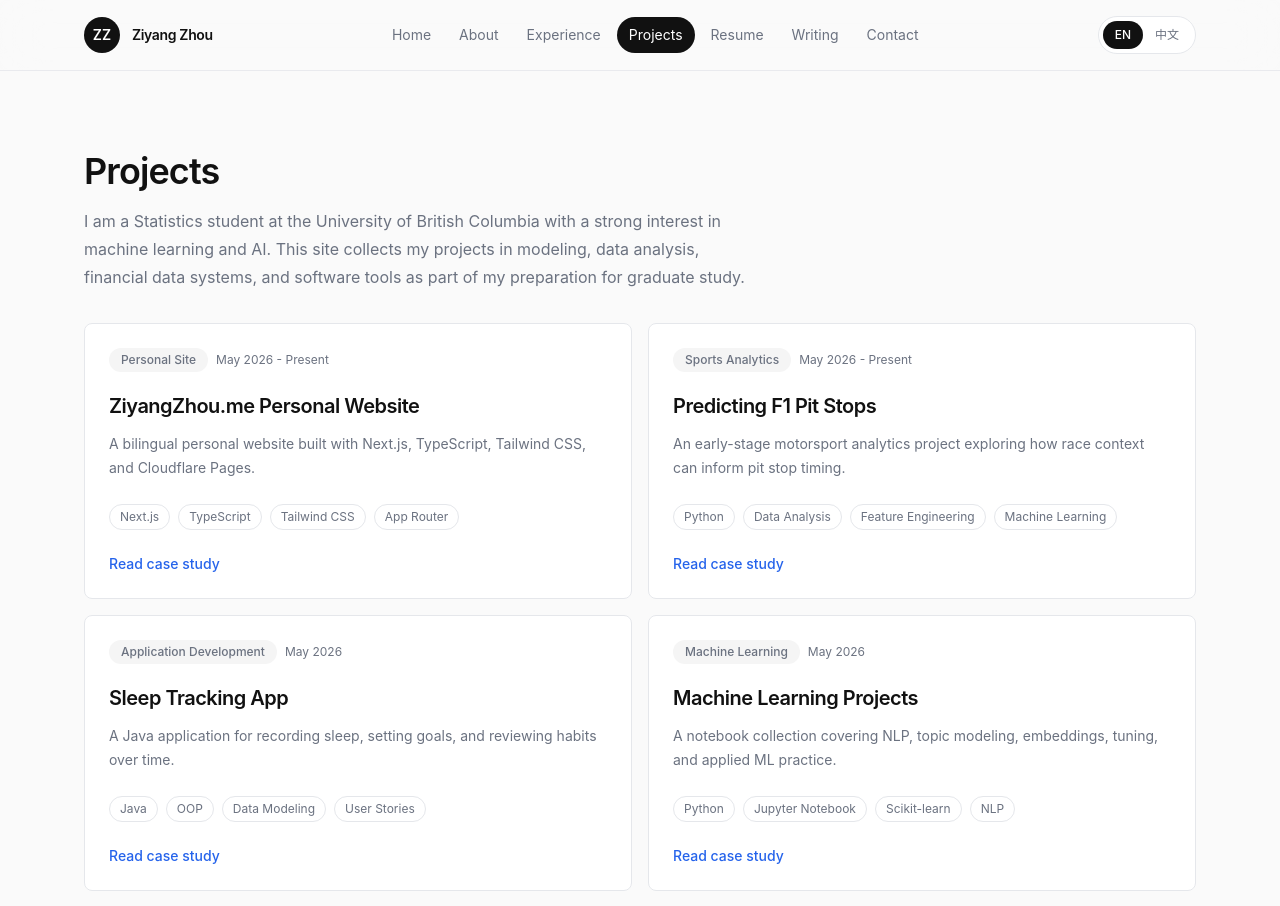
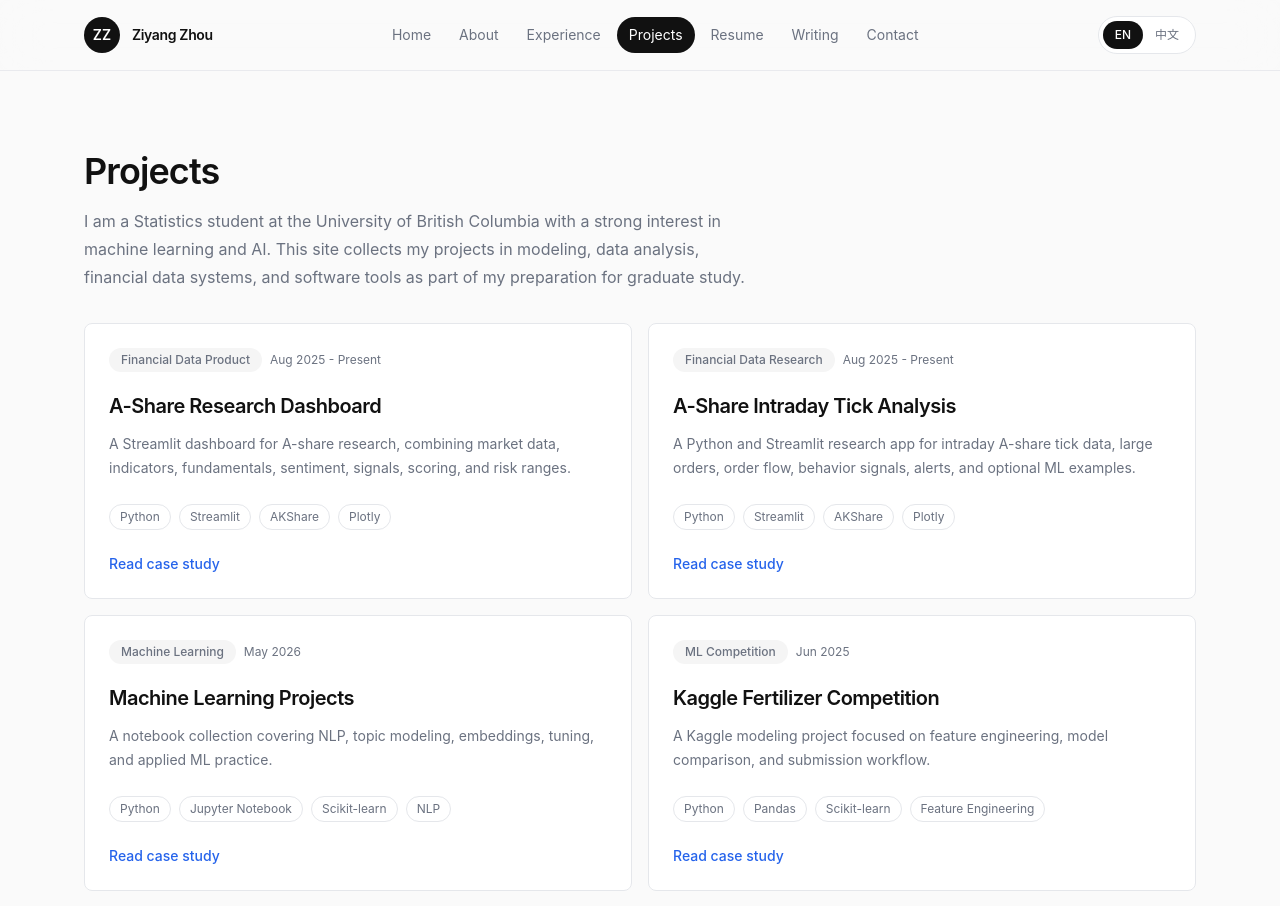
Before and after one commit to Asdzzyandzzy/ZiyangZhou_me_Website, a Next.js app: page /projects in a window 1280 px wide. Shown: the top 906 px of the page. Built offline with nearby package versions, Linux system fonts and the light colour scheme.

Commit message:
Reorder projects and refresh homepage copy

```diff
--- a/app/page.tsx
+++ b/app/page.tsx
@@ -13,11 +13,12 @@ import { experiences } from "@/content/experience";
 import { profile } from "@/content/profile";
 import { projects } from "@/content/projects";
 import { pickList, pickText } from "@/lib/i18n";
+import { getFeaturedProjects } from "@/lib/projectOrdering";
 
 // 首页总览：从 content 数据里读取内容，作为所有详情页的入口。
 export default function HomePage() {
   const { language, t } = useLanguage();
-  const featuredProjects = projects.filter((project) => project.featured).slice(0, 4);
+  const featuredProjects = getFeaturedProjects(projects);
   const previewExperiences = experiences.slice(0, 2);
 
   return (
--- a/app/projects/page.tsx
+++ b/app/projects/page.tsx
@@ -4,15 +4,17 @@ import { ProjectCard } from "@/components/ProjectCard";
 import { Section } from "@/components/Section";
 import { useLanguage } from "@/components/LanguageProvider";
 import { projects } from "@/content/projects";
+import { sortProjectsByPortfolioPriority } from "@/lib/projectOrdering";
 
 // 项目列表页：新增项目后会自动出现在这里。
 export default function ProjectsPage() {
   const { t } = useLanguage();
+  const orderedProjects = sortProjectsByPortfolioPriority(projects);
 
   return (
     <Section title={t("pages.projectsTitle")} description={t("home.subhead")}>
       <div className="grid gap-4 md:grid-cols-2">
-        {projects.map((project) => (
+        {orderedProjects.map((project) => (
           <ProjectCard key={project.slug} project={project} />
         ))}
       </div>
--- /dev/null
+++ b/lib/projectOrdering.ts
@@ -0,0 +1,31 @@
+import type { Project } from "@/content/projects";
+
+const projectPriority = [
+  "astock-trade-analysis",
+  "astock-analysis-toolkit",
+  "machine-learning-projects",
+  "kaggle-fertilizer-competition",
+  "english-letter-recognition",
+  "predicting-f1-pit-stops",
+  "ziyangzhou-me-website",
+  "sleep-app",
+  "cpsc221-labs",
+  "bitcoin-private-key-recovery-tool"
+];
+
+const priorityBySlug = new Map(projectPriority.map((slug, index) => [slug, index]));
+
+export function sortProjectsByPortfolioPriority(projectList: Project[]): Project[] {
+  return [...projectList].sort((a, b) => {
+    const aPriority = priorityBySlug.get(a.slug) ?? Number.MAX_SAFE_INTEGER;
+    const bPriority = priorityBySlug.get(b.slug) ?? Number.MAX_SAFE_INTEGER;
+
+    return aPriority - bPriority;
+  });
+}
+
+export function getFeaturedProjects(projectList: Project[], limit = 4): Project[] {
+  return sortProjectsByPortfolioPriority(projectList)
+    .filter((project) => project.featured)
+    .slice(0, limit);
+}
```
